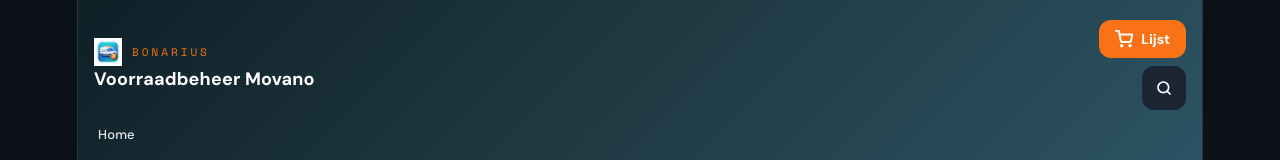
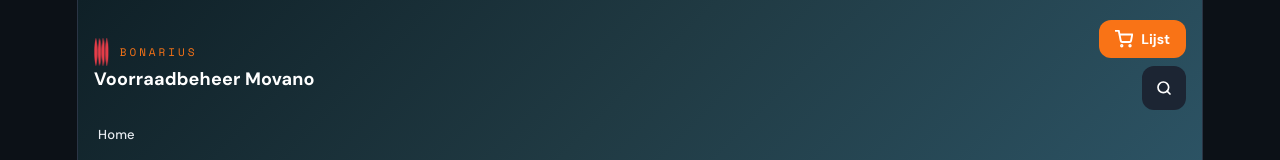
Before and after one commit to IcuRep/voorraad-app, a React (Vite) app: page / in a window 1280 px wide. Shown: the top 160 px of the page. Built offline with nearby package versions, Linux system fonts and the light colour scheme.

Commit message:
fix logo usage

```diff
--- a/src/App.jsx
+++ b/src/App.jsx
@@ -729,7 +729,7 @@ const filteredGlobalItems = globalSearch
 
       <div style={{ display: "flex", alignItems: "center", gap: "10px" }}>
         <img
-          src="/app-logo.png"
+          src="/logo.png"
           alt="logo"
           style={{ height: "28px", objectFit: "contain" }}
         />
```
